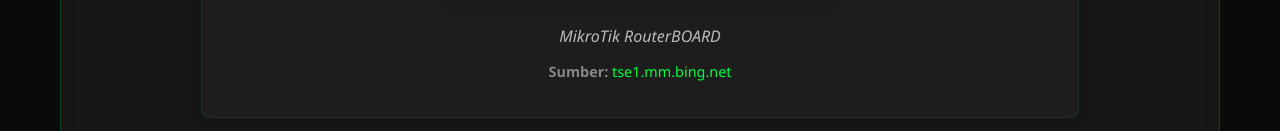
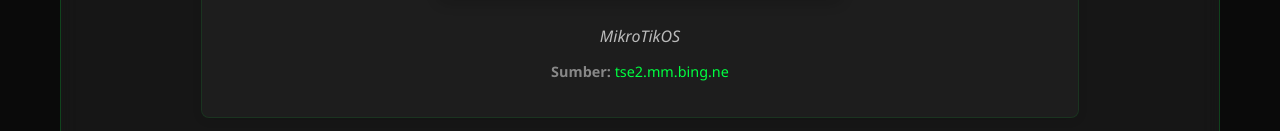
Before and after one commit to vian0001/jovian-product05, a plain HTML site: page index.html in a window 1280 px wide. Shown: the part 922-1053 px from the top of the page. Drawn offline with Linux system fonts and the light colour scheme.

Commit message:
Add files via upload

```diff
--- a/index.html
+++ b/index.html
@@ -380,9 +380,9 @@
             <h3 class="subsection-title">1. Sejarah Singkat dan Fungsi Utama</h3>
 
             <div class="image-container">
-                <img src="https://tse1.mm.bing.net/th/id/OIP.2uE2GT1xiyV_tHepvEdRPgHaCz?pid=Api&P=0&h=180" alt="MikroTik RouterBOARD" class="responsive-image">
-                <p class="image-caption">MikroTik RouterBOARD</p>
-                <p class="image-source"><strong>Sumber:</strong> <a href="https://tse1.mm.bing.net/th/id/OIP.2uE2GT1xiyV_tHepvEdRPgHaCz?pid=Api&P=0&h=180">tse1.mm.bing.net</a></p>
+                <img src="https://tse2.mm.bing.net/th/id/OIP.qzwGNdsfIqcnP5xTV1lUbgHaDi?pid=Api&P=0&h=180" alt="MikroTik RouterBOARD" class="responsive-image">
+                <p class="image-caption">MikroTikOS</p>
+                <p class="image-source"><strong>Sumber:</strong> <a href="https://tse2.mm.bing.net/th/id/OIP.qzwGNdsfIqcnP5xTV1lUbgHaDi?pid=Api&P=0&h=180">tse2.mm.bing.ne</a></p>
             </div>
 
             <div class="content-text">
```
